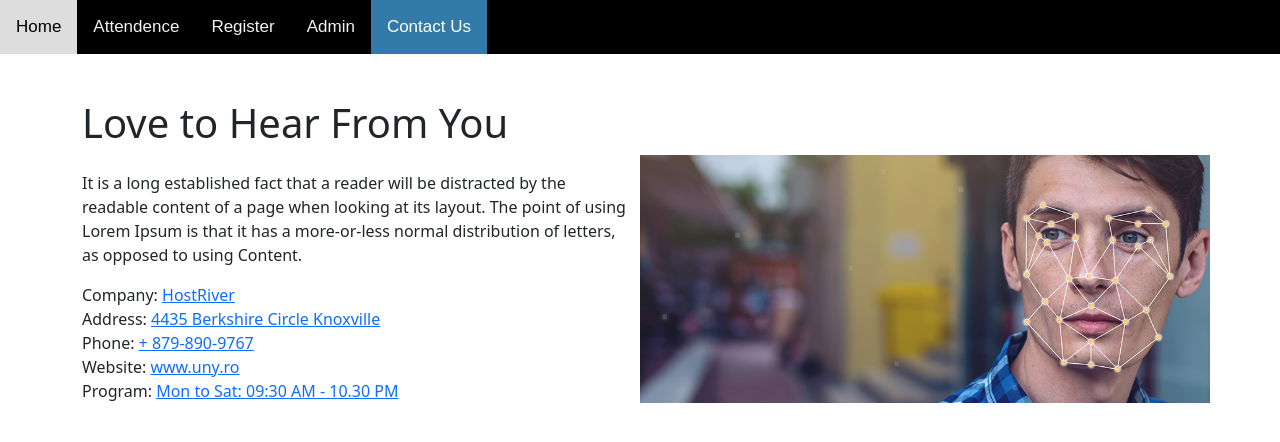
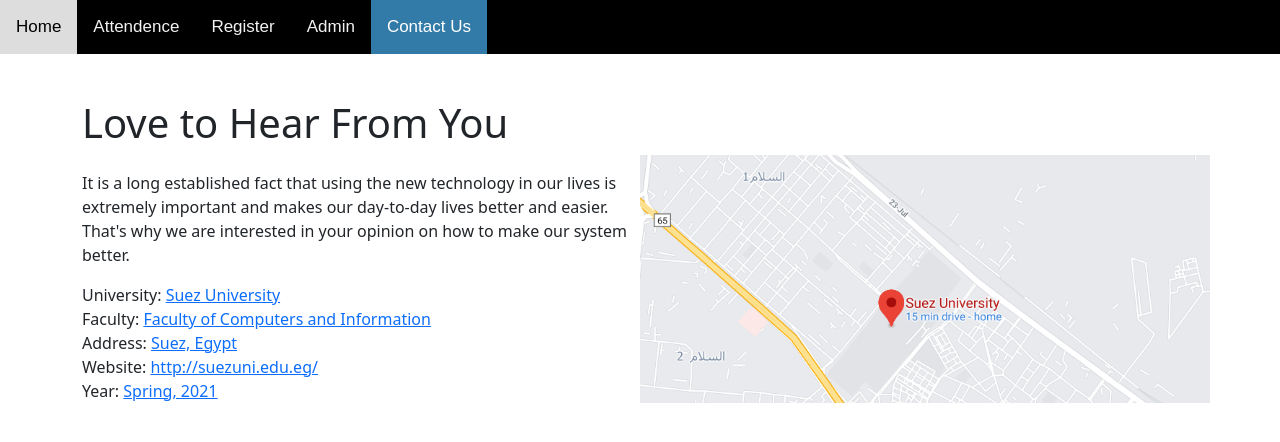
Before and after one commit to AbdoMosa99/Face-Recognition-Attendance-System, a Flask app: page /contact in a window 1280 px wide. Shown: the top 442 px of the page. Run offline with Flask 2, Linux system fonts and the light colour scheme; some libraries are stand-ins or nearby versions.

Commit message:
filling contact.html and reflecting attendance from stream

```diff
--- a/app/services.py
+++ b/app/services.py
@@ -40,6 +40,7 @@
     db.session.add(admin)
     db.session.commit()
 
+
 def add_log(log_message):
     from app import db
     from app.models import Log
--- a/app/static/css/style.css
+++ b/app/static/css/style.css
@@ -143,7 +143,7 @@
 
 
 .map {
-  background-image : url("../images/facRec.jpg");
+  background-image : url("../images/map.PNG");
   background-size: cover
 }
 
--- a/app/templates/admin/master.html
+++ b/app/templates/admin/master.html
@@ -74,6 +74,7 @@
           {% block main_menu %}
           <ul class="nav">
             {{ layout.menu() }}
+            <li><a href="/admin/logout">Logout</a></li>
           </ul>
           {% endblock %}
           {% block menu_links %}
--- a/app/templates/contact.html
+++ b/app/templates/contact.html
@@ -27,23 +27,23 @@
           <div class="row">
               <!-- Section Titile -->
               <div class="col-md-6 mt-3 contact-widget-section2 wow animated fadeInLeft" data-wow-delay=".2s">
-                <p>It is a long established fact that a reader will be distracted by the readable content of a page when looking at its layout. The point of using Lorem Ipsum is that it has a more-or-less normal distribution of letters, as opposed to using Content.</p>
+                <p>It is a long established fact that using the new technology in our lives is extremely important and makes our day-to-day lives better and easier. That's why we are interested in your opinion on how to make our system better.</p>
 
                 <div class="find-widget">
-                 Company:  <a href="https://hostriver.ro">HostRiver</a>
+                 University:  <a href="https://hostriver.ro">Suez University</a>
                 </div>
                 <div class="find-widget">
-                 Address: <a href="#">4435 Berkshire Circle Knoxville</a>
+                 Faculty: <a href="#">Faculty of Computers and Information</a>
                 </div>
                 <div class="find-widget">
-                  Phone:  <a href="#">+ 879-890-9767</a>
+                  Address:  <a href="#">Suez, Egypt</a>
                 </div>
 
                 <div class="find-widget">
-                  Website:  <a href="https://uny.ro">www.uny.ro</a>
+                  Website:  <a href="https://uny.ro">http://suezuni.edu.eg/</a>
                 </div>
                 <div class="find-widget">
-                   Program: <a href="#">Mon to Sat: 09:30 AM - 10.30 PM</a>
+                   Year: <a href="#">Spring, 2021</a>
                 </div>
               </div>
               <!-- contact form -->
```
Also changed, not shown: app/templates/index.html (+9 -0 lines), app/video_stream.py (+11 -1 lines), app/DB.db, app/static/images/map.PNG (added).
